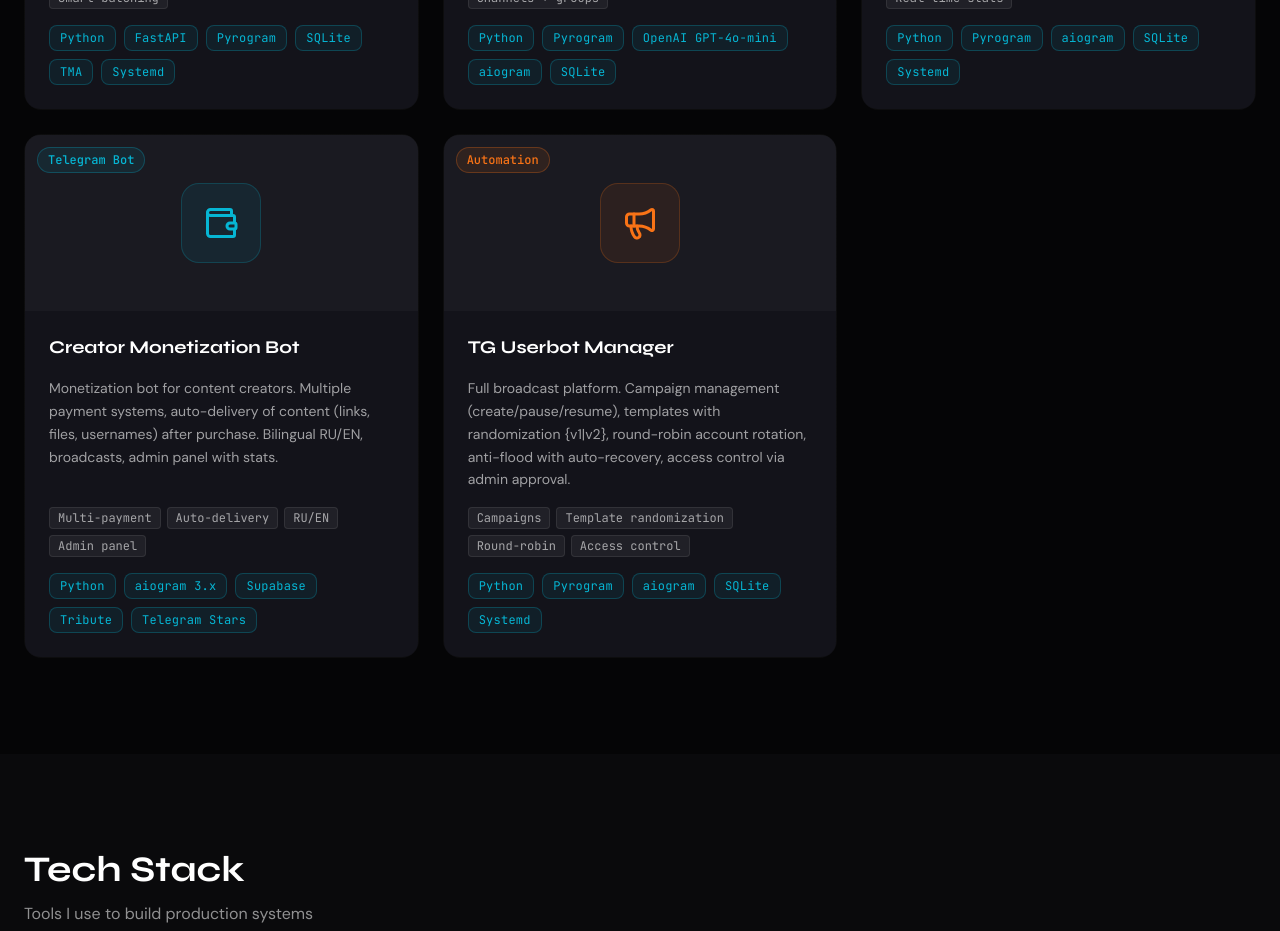
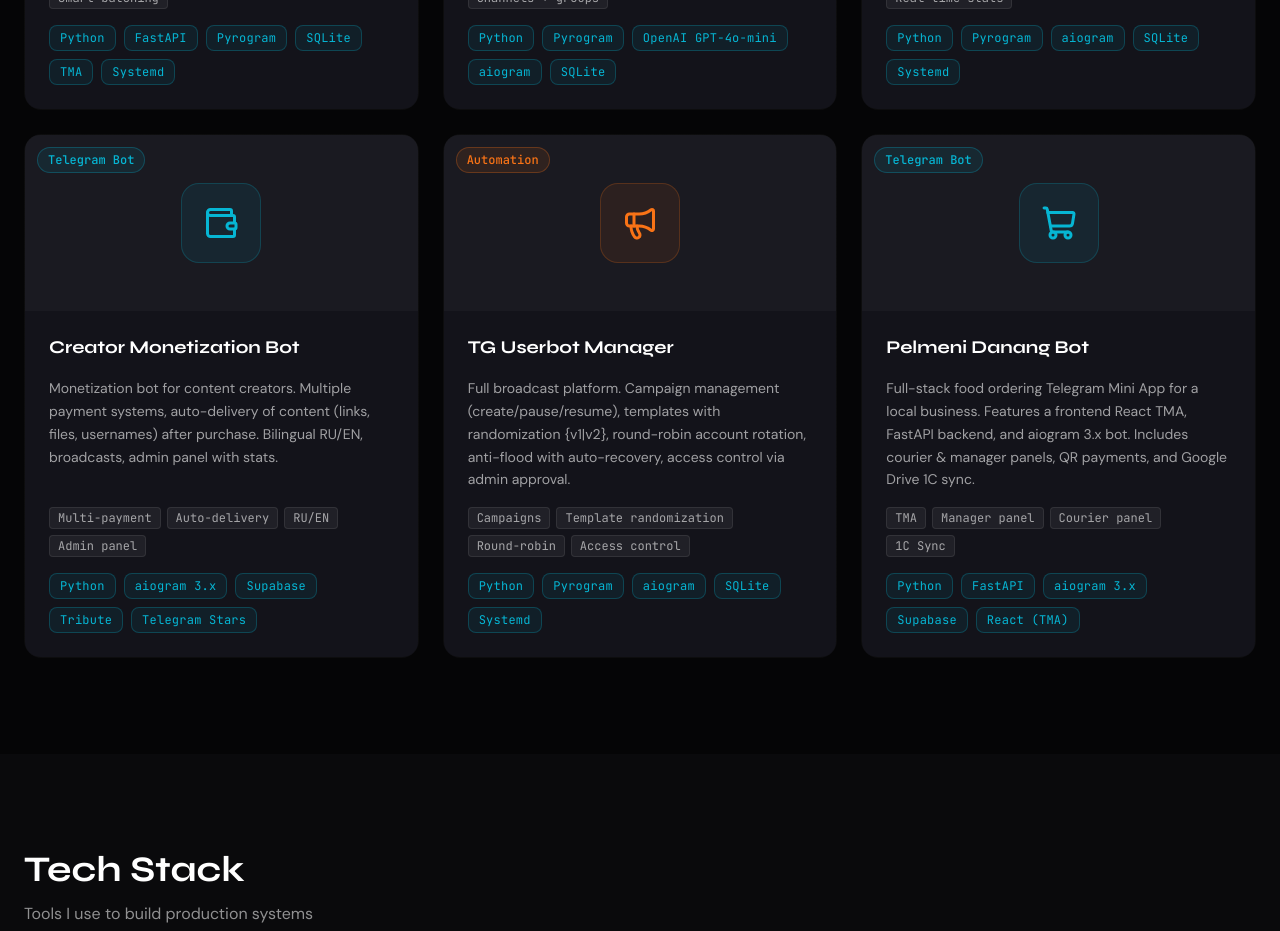
Before and after one commit to Sebatron777/telegram-bot-portfolio, a Next.js app in the folder portfolio/: page / in a window 1280 px wide. Shown: the part 2420-3351 px from the top of the page. Built offline with nearby package versions, Linux system fonts and the light colour scheme.

Commit message:
Add Pelmeni Danang Bot case and clickable links in CaseModal

```diff
--- a/portfolio/components/ui/case-modal.tsx
+++ b/portfolio/components/ui/case-modal.tsx
@@ -20,6 +20,7 @@ export interface CaseDetail {
   challengeRU?: string
   resultEN?: string
   resultRU?: string
+  link?: string
 }
 
 const categoryColors: Record<string, string> = {
@@ -151,6 +152,24 @@ export function CaseModal({ item, onClose }: CaseModalProps) {
                 >
                   {lang === 'en' ? item.descriptionEN : item.descriptionRU}
                 </p>
+
+                {/* Link */}
+                {item.link && (
+                  <a
+                    href={item.link}
+                    target="_blank"
+                    rel="noopener noreferrer"
+                    className="inline-block mt-4 px-6 py-2 rounded-lg text-sm font-semibold transition-all hover:opacity-90"
+                    style={{
+                      fontFamily: 'var(--font-dm-sans)',
+                      background: `${color}15`,
+                      border: `1px solid ${color}40`,
+                      color: color,
+                    }}
+                  >
+                    {lang === 'en' ? 'Open Bot →' : 'Открыть бота →'}
+                  </a>
+                )}
 
 
                 {/* Features */}
--- a/portfolio/components/ui/cases.tsx
+++ b/portfolio/components/ui/cases.tsx
@@ -5,7 +5,7 @@ import { motion } from 'motion/react'
 import { useLang } from '@/context/lang'
 import { CaseCard } from './case-card'
 import { CaseModal, type CaseDetail } from './case-modal'
-import { UserPlus, Sparkles, SmilePlus, Wallet, Megaphone } from 'lucide-react'
+import { UserPlus, Sparkles, SmilePlus, Wallet, Megaphone, ShoppingCart } from 'lucide-react'
 
 type CaseDetailWithIcon = CaseDetail & { icon: React.ReactNode }
 
@@ -163,6 +163,34 @@ const cases: CaseDetailWithIcon[] = [
     resultEN: 'Platform used for ongoing outreach campaigns. Round-robin + anti-flood combination reduced ban rate by ~80% compared to single-account approaches.',
     resultRU: 'Платформа используется для постоянных рассылок. Комбинация round-robin + антифлуд снизила процент банов на ~80% по сравнению с одноаккаунтным подходом.',
   },
+  {
+    title: 'Pelmeni Danang Bot',
+    icon: <ShoppingCart size={36} />,
+    category: 'telegram-bot',
+    stack: ['Python', 'FastAPI', 'aiogram 3.x', 'Supabase', 'React (TMA)'],
+    descriptionEN: 'Full-stack food ordering Telegram Mini App for a local business. Features a frontend React TMA, FastAPI backend, and aiogram 3.x bot. Includes courier & manager panels, QR payments, and Google Drive 1C sync.',
+    descriptionRU: 'Full-stack приложение для заказа еды в Telegram (TMA). Включает React фронтенд, FastAPI бэкенд и бота на aiogram 3.x. Панели менеджера и курьера, QR-оплата и синхронизация с 1С через Google Drive.',
+    highlights: ['TMA', 'Manager panel', 'Courier panel', '1C Sync'],
+    featuresEN: [
+      'Client TMA: interactive menu, cart, checkout with map integration (Goong API)',
+      'Manager Panel: order management, menu editing, broadcast creation, 1C CSV export',
+      'Courier Panel: active orders, route building, native Telegram live location',
+      'Backend API: FastAPI serving TMA, handling HMAC initData validation and Supabase DB calls',
+      'Integration: Background APScheduler syncing inventory and sales via Google Drive',
+    ],
+    featuresRU: [
+      'Клиентское TMA: интерактивное меню, корзина, чекаут с картой (Goong API)',
+      'Панель менеджера: управление заказами и меню, рассылки, экспорт CSV для 1С',
+      'Панель курьера: активные заказы, построение маршрутов, live location через Telegram',
+      'Бэкенд: FastAPI API с валидацией initData и работой с Supabase',
+      'Интеграция: фоновые задачи (APScheduler) для синхронизации остатков с Google Drive',
+    ],
+    challengeEN: 'Building a seamless end-to-end delivery system inside Telegram with different role-based views (Client, Manager, Courier) and stable real-time order tracking.',
+    challengeRU: 'Создание бесшовной системы доставки внутри Telegram с разделением прав (Клиент, Менеджер, Курьер) и надежным отслеживанием заказов в реальном времени.',
+    resultEN: 'Successfully deployed, replacing a manual order-taking process. Fully automated the order flow from customer to kitchen to courier.',
+    resultRU: 'Успешно внедрено, заменив ручной сбор заказов. Полностью автоматизирован поток от клиента до кухни и курьера.',
+    link: 'https://t.me/pelmeni_danang_bot',
+  },
 ]
 
 import React from 'react'
```
Also changed, not shown: portfolio/.claude/launch.json (added).
